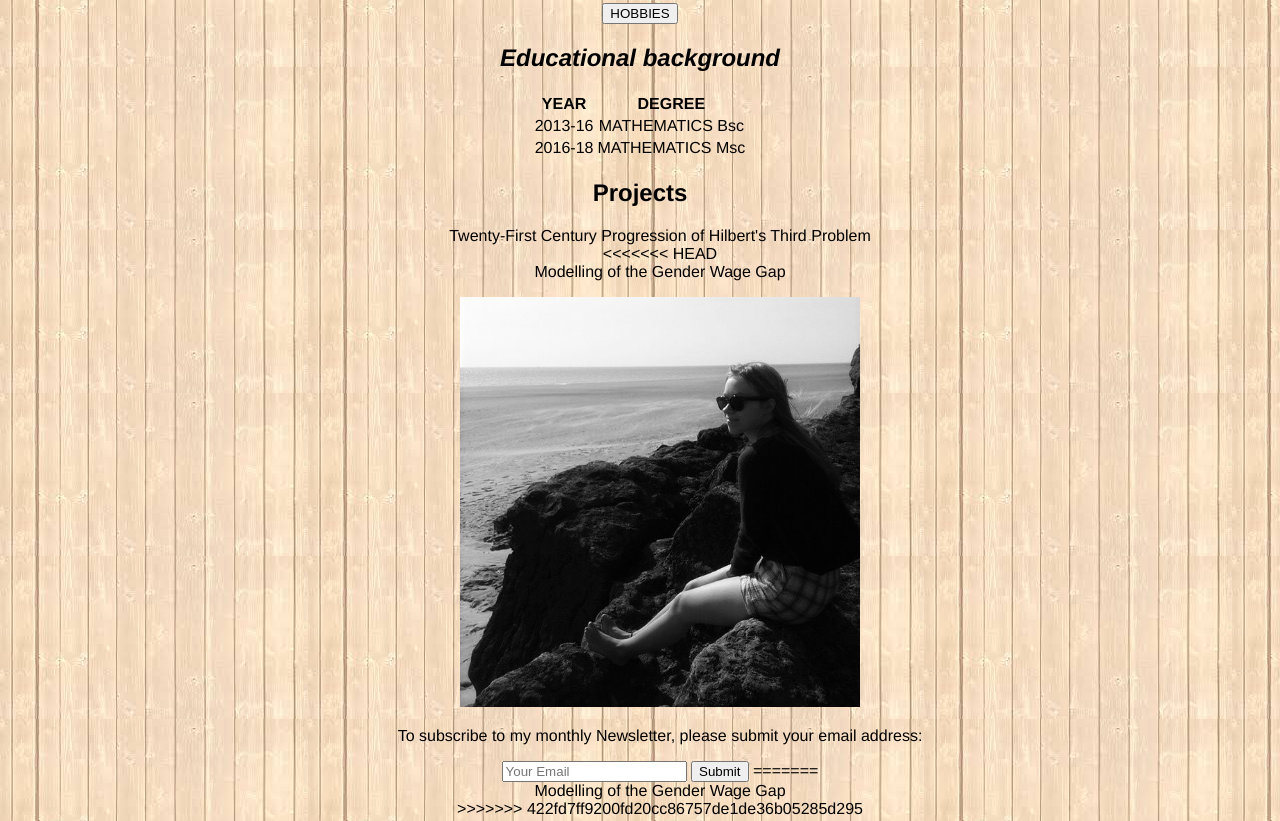
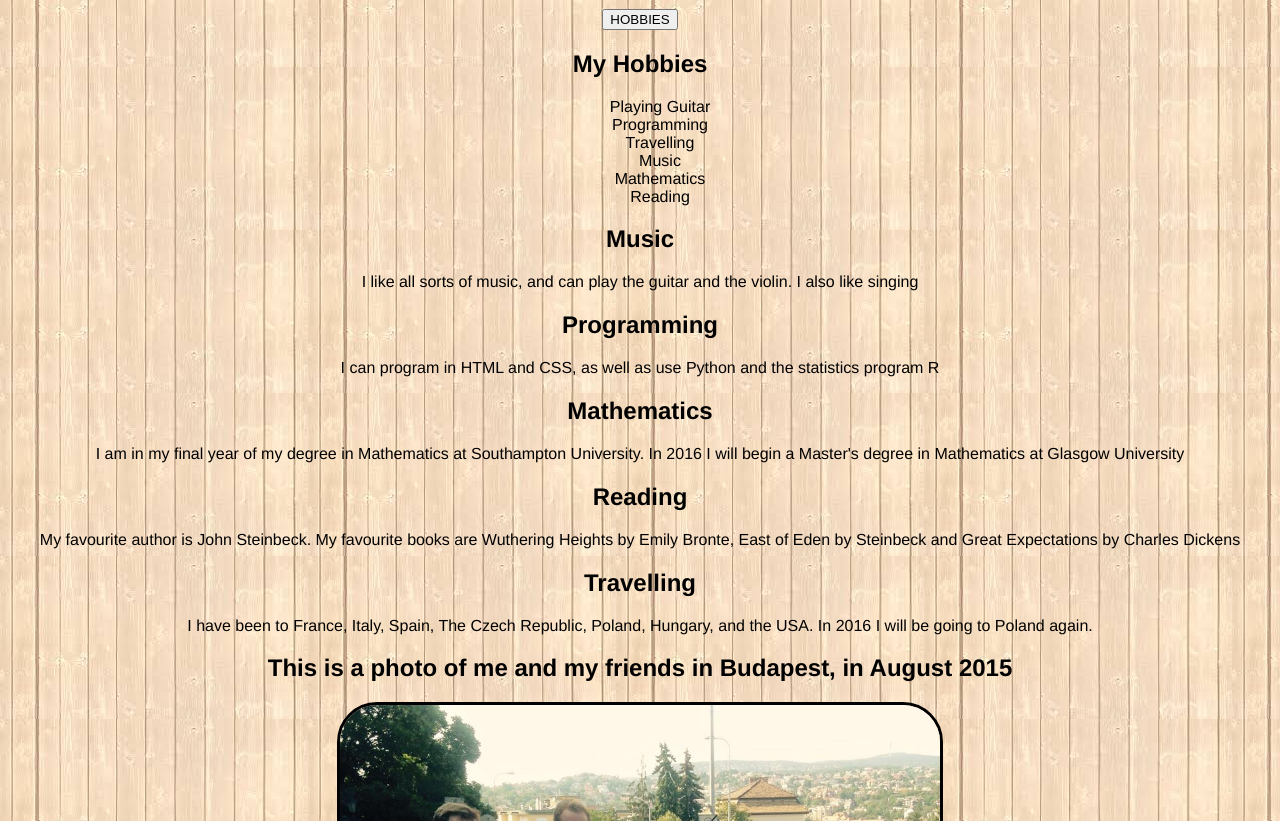
Before and after one commit to meganpalser/meganpalser.github.io, a plain HTML site: page index.html in a window 1280 px wide. Shown: the part 585-1406 px from the top of the page. Drawn offline with nearby package versions, Linux system fonts and the light colour scheme.

Commit message:
finished

```diff
--- a/index.html
+++ b/index.html
@@ -14,7 +14,6 @@
 		font-family: "Helvetica-Neue", helvetica, sans-serif;
 		text-align: center;
 	}
-<<<<<<< HEAD
 	img{border: 3px solid black;
 		border-radius: 40px;
 	}
@@ -24,9 +23,9 @@
 	}
 	ul{
 		list-style: none;
-=======
+	}
+
 	img{border-radius: 40px;
->>>>>>> 422fd7ff9200fd20cc86757de1de36b05285d295
 	}
 		</style>
 
@@ -67,6 +66,39 @@
 
 			</p>
 
+	<h2>My Hobbies</h2>
+	<p>
+		<ul>
+			<li>Playing Guitar</li>
+		<li>Programming</li>
+		<li>Travelling</li>
+		<li>Music</li>
+		<li>Mathematics</li>
+		<li>Reading</li>
+	</ul>
+
+	<p> <h2>Music</h2>
+I like all sorts of music, and can play the guitar and the violin. I also like singing
+	</p>
+
+	<p> <h2>Programming</h2>
+		I can program in HTML and CSS, as well as use Python and the statistics program R </p>
+
+	<p><h2>Mathematics</h2>
+		I am in my final year of my degree in Mathematics at Southampton University. In 2016 I will begin a Master's degree in Mathematics at Glasgow University
+	</p>
+
+	<p><h2>Reading</h2>
+		My favourite author is John Steinbeck. My favourite books are Wuthering Heights by Emily Bronte, East of Eden by Steinbeck and Great Expectations by Charles Dickens </p>
+
+	<p><h2>Travelling</h2>
+		I have been to France, Italy, Spain, The Czech Republic, Poland, Hungary, and the USA. In 2016 I will be going to Poland again.</p>
+
+
+	<h2>This is a photo of me and my friends in Budapest, in August 2015</h2>
+
+	<p> <img alt='Photo 2' src='buda2.jpg' width=600> </p>
+
 	<h2><em>Educational background</em></h2>
 	<p>
 	<table class="center">
@@ -92,16 +124,14 @@
 		<h2>Projects</h2>
 		<ul>
 			<li>Twenty-First Century Progression of Hilbert's Third Problem</li>
-<<<<<<< HEAD
 			<li>Modelling of the Gender Wage Gap</li> </p>
 
 	<p> <img alt='beach photo' src='beach3.jpg' width=400> </p>
 
 	<p>To subscribe to my monthly Newsletter, please submit your email address:</p>
 	<input type="email" placeholder="Your Email"> <input type="submit">
-=======
-			<li>Modelling of the Gender Wage Gap</li>
->>>>>>> 422fd7ff9200fd20cc86757de1de36b05285d295
+
+
 
 	</body>
 
```
